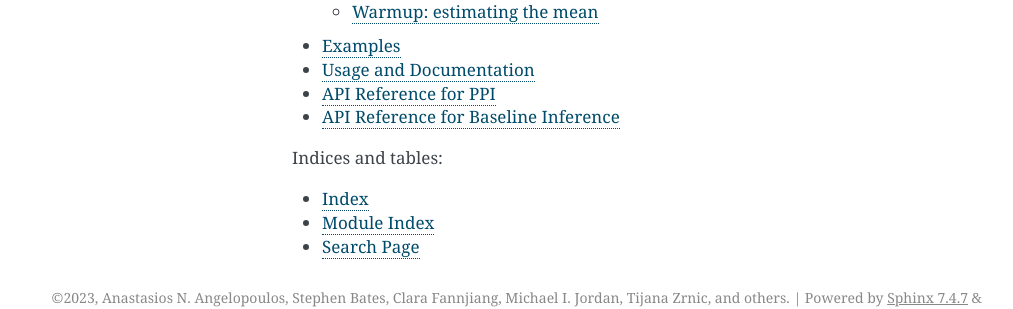
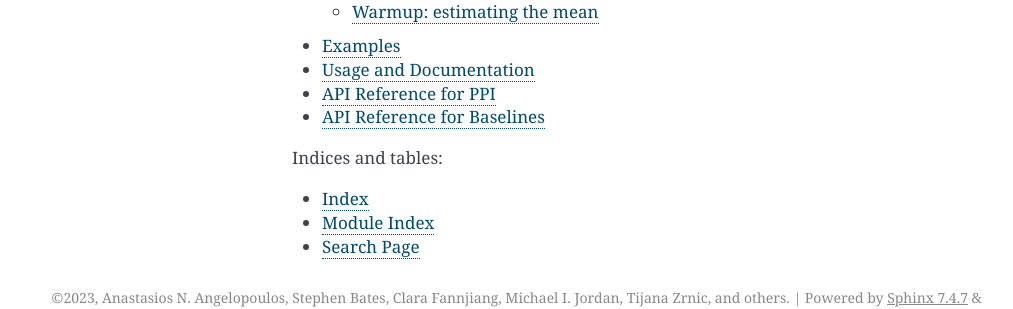
Before and after one commit to aangelopoulos/ppi_py, a Sphinx documentation site: the page built from docs/source/index.rst, in a window 1280 px wide. Shown: the part 572-881 px from the top of the page, without its empty margins (138-1151 px from the left). Built offline with Sphinx 7.4.7, drawn with Linux system fonts in a browser that asks for light colours.

Commit message:
minor change to docs

```diff
--- a/docs/source/baselines.rst
+++ b/docs/source/baselines.rst
@@ -1,6 +1,6 @@
 
-API Reference for Baseline Inference
-====================================
+API Reference for Baselines
+===========================
 
 Documentation for functions implementing baseline inference strategies can be found here. These are functions that either use only gold-standard data or use gold-standard + unlabeled data in a way that is not consistent with or part of the PPI framework.
 
```
